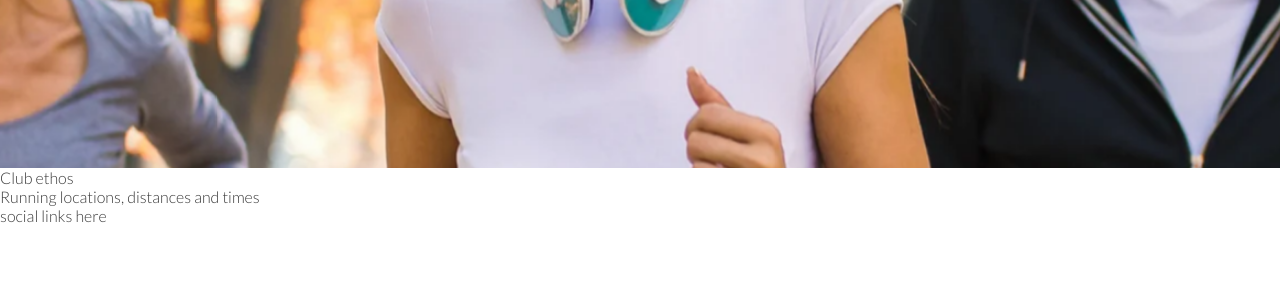
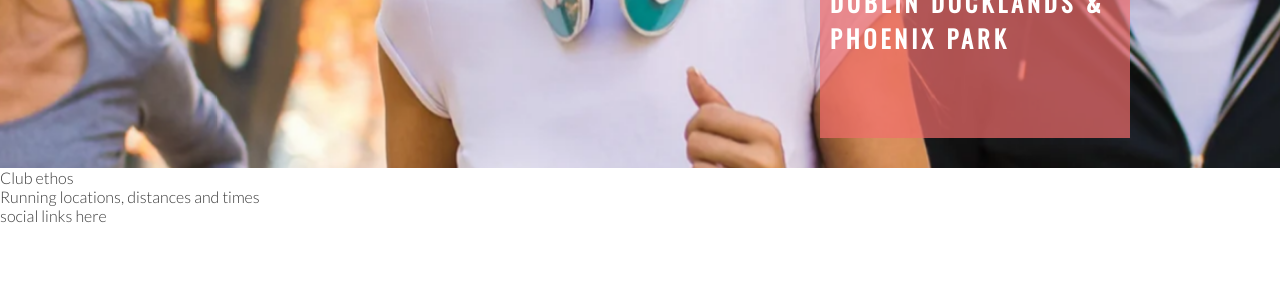
Before and after one commit to jbocciadev/love-running, a plain HTML site: page index.html in a window 1280 px wide. Shown: the part 507-800 px from the top of the page. Drawn offline with nearby package versions, Linux system fonts and the light colour scheme.

Commit message:
Add cover text and style

```diff
--- a/assets/css/style.css
+++ b/assets/css/style.css
@@ -62,7 +62,14 @@ h1, h2{
     height: 600px;
     width: 100%;
     overflow: hidden;
+
+    position: relative;
 }
+
+#cover-text, #cover-text h2 {
+    color: #fff;
+}
+
 
 #hero-image {
     height: 600px;
@@ -85,3 +92,22 @@ h1, h2{
         transform: scale(1.1);
     }
 }
+
+#cover-text {
+    font-size: 130%;
+    font-family: Oswald, sans-serif;
+    text-transform: uppercase;
+    letter-spacing: 4px;
+
+    width: 300px;
+    height: 200px;
+
+    paddng-top: 40px;
+    padding-left: 10px;
+
+    background-color: rgba(241, 109, 107, .7);
+
+    bottom: 30px;
+    right: 150px;
+    position: absolute;
+}
--- a/index.html
+++ b/index.html
@@ -33,6 +33,10 @@
 
     <section id="hero-outer">
         <div id="hero-image"></div>
+        <div id="cover-text">
+            <h2>Love Running</h2>
+            <h3>Dublin Docklands & Phoenix Park</h3>
+        </div>
     </section>
     <section>
         Club ethos
```
